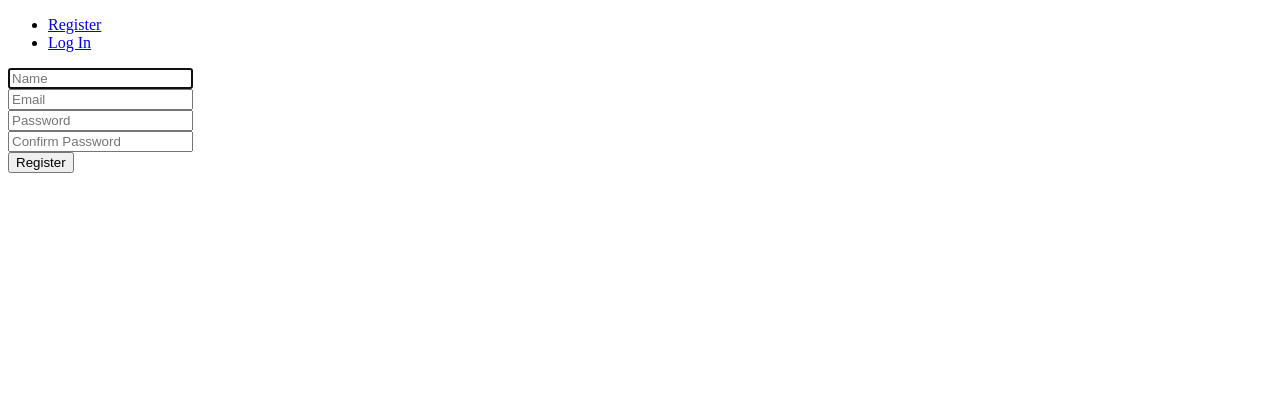
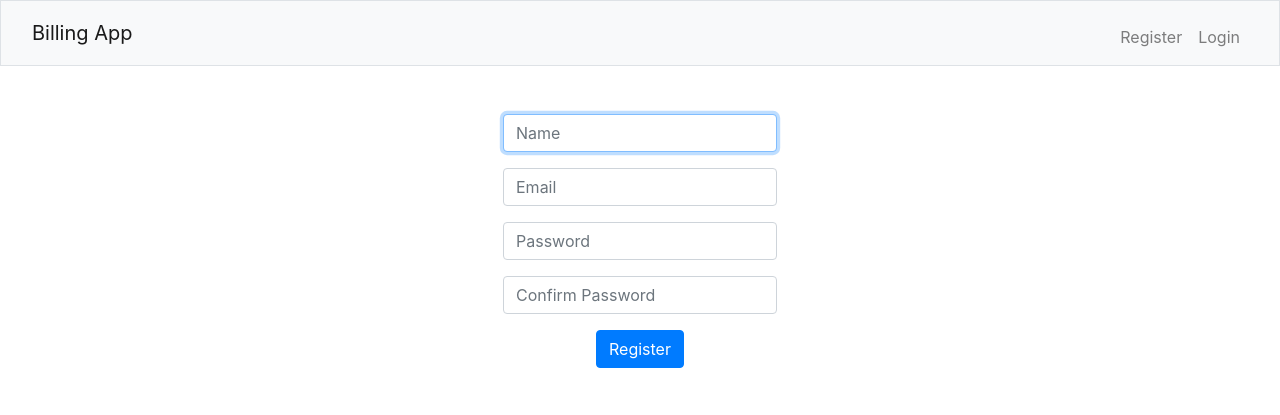
Before and after one commit to laurenlim2112/SMU-Hackathon, a Flask app: page /register in a window 1280 px wide. Shown: the top 415 px of the page. Run offline with Flask 3, Linux system fonts and the light colour scheme.

Commit message:
Bootstrap, dashboard and client adding enabled

```diff
--- a/app.py
+++ b/app.py
@@ -14,7 +14,13 @@ app.secret_key = os.urandom(12)
 @login_required
 def home():
     id = session["user_id"]
-    return render_template("home.html")
+    connection = sqlite3.connect("database.db")
+    connection.row_factory = sqlite3.Row
+    cursor = connection.cursor()
+    user = cursor.execute("SELECT name FROM users WHERE id = ?", [id]).fetchone()
+    name = user["name"]
+    connection.close()
+    return render_template("home.html", name=name)
 
 @app.route("/register", methods=["GET", "POST"])
 def register():
@@ -22,24 +28,27 @@ def register():
         name = request.form.get("name")
         if not name:
             flash("Name cannot be left blank!")
+            return render_template("register.html")
         email = request.form.get("email")
         if not email:
             flash("Email cannot be left blank!")
+            return render_template("register.html")
         connection = sqlite3.connect("database.db")
         cursor = connection.cursor()
-        cursor.execute("CREATE TABLE IF NOT EXISTS users (id INTEGER PRIMARY KEY AUTOINCREMENT NOT NULL, name TEXT NOT NULL, email TEXT NOT NULL, hash BLOB NOT NULL)")
-        existing = cursor.execute("SELECT * FROM users WHERE email = ?", [email])
-        if existing:
+        existing = cursor.execute("SELECT * FROM users WHERE email = ?", [email]).fetchall()
+        if len(existing) > 0:
             flash("Email already in use!")
+            return render_template("register.html")
         password = request.form.get("password")
         confirmation = request.form.get("confirmation")
         if not password or not confirmation:
             flash("Password and confirmation cannot be left blank!")
+            return render_template("register.html")
         if password != confirmation:
             flash("Passwords do not match!")
+            return render_template("register.html")
         hashed_password = generate_password_hash(password)
         cursor.execute("INSERT INTO users (name, email, hash) VALUES(?, ?, ?)", [name, email, hashed_password])
-        # db.execute("CREATE TABLE IF NOT EXISTS ")
         connection.commit()
         connection.close()
         flash("Registration successful!")
@@ -55,15 +64,19 @@ def login():
         password = request.form.get("password")
         if not email:
             flash("Email needed!")
+            return render_template("login.html")
         elif not password:
             flash("No password")
+            return render_template("login.html")
         connection = sqlite3.connect("database.db")
         connection.row_factory = sqlite3.Row
         cursor = connection.cursor()
         result = cursor.execute("SELECT * FROM users WHERE email = ?", [email]).fetchall()
         if len(result) != 1 or not check_password_hash(result[0]["hash"], password):
             flash("Invalid email address and/or password")
+            return render_template("login.html")
         session["user_id"] = result[0]["id"]
+        connection.close()
         flash("Login successful!")
         return redirect("/")
     else:
@@ -74,3 +87,46 @@ def login():
 def logout():
     session.clear()
     return redirect("/")
+
+@app.route("/addclient", methods=["POST"])
+@login_required
+def addclient():
+    name = request.form.get("name")
+    email = request.form.get("email")
+    connection = sqlite3.connect("database.db")
+    connection.row_factory = sqlite3.Row
+    cursor = connection.cursor()
+    result = cursor.execute("SELECT * FROM clients WHERE email = ?", [email]).fetchall()
+    if len(result) > 0:
+        flash("Client already in system!")
+        return redirect("/")
+    cursor.execute("INSERT INTO clients (name, email, status) VALUES(?, ?, ?)", [name, email, 0])
+    user_id = session["user_id"]
+    client_id = cursor.execute("SELECT * FROM clients WHERE email = ?", [email]).fetchone()["id"]
+    cursor.execute("INSERT INTO users_clients (user_id, client_id) VALUES (?, ?)", [user_id, client_id])
+    connection.commit()
+    connection.close()
+    flash("Client added successfully!")
+    return redirect("/")
+
+@app.route("/dashboard", methods=["GET", "POST"])
+@login_required
+def dashboard():
+    user_id = session["user_id"]
+    connection = sqlite3.connect("database.db")
+    connection.row_factory = sqlite3.Row
+    cursor = connection.cursor()
+    user = cursor.execute("SELECT name FROM users WHERE id = ?", [user_id]).fetchone()
+    name = user["name"]
+    clients = []
+    rows = cursor.execute("SELECT * FROM users_clients WHERE user_id = ?", [user_id]).fetchall()
+    for row in rows:
+        client_id = row["client_id"]
+        client_info = cursor.execute("SELECT * FROM clients WHERE id = ?", [client_id]).fetchone()
+        client = {}
+        client["name"] = client_info["name"]
+        client["email"] = client_info["email"]
+        client["status"] = client_info["status"]
+        clients.append(client)
+    connection.close()
+    return render_template("dashboard.html", name=name, clients=clients)
--- a/templates/layout.html
+++ b/templates/layout.html
@@ -3,21 +3,42 @@
 <html lang="en">
     <head>
         <meta charset="utf-8">
-        <meta name="viewport" content="initial-scale=1, width=device-width">
+    <meta name="viewport" content="width=device-width, initial-scale=1, shrink-to-fit=no">
+        <link rel="stylesheet" href="https://cdn.jsdelivr.net/npm/bootstrap@4.1.3/dist/css/bootstrap.min.css" integrity="sha384-MCw98/SFnGE8fJT3GXwEOngsV7Zt27NXFoaoApmYm81iuXoPkFOJwJ8ERdknLPMO" crossorigin="anonymous">
         <title>SMU Hackathon App | {% block title %}{% endblock %}</title>
     </head>
     <body>
-        <div>
-            {% if session["user_id"] %}
-                        <p>{{ session["user_id"] }}</p>
+        <nav class="bg-light border navbar navbar-expand-md navbar-light">
+            <div class="container-fluid">
+                <a class="navbar-brand" href="/">Billing App</a>
+                <button aria-controls="navbar" aria-expanded="false" aria-label="Toggle navigation" class="navbar-toggler" data-bs-target="#navbar" data-bs-toggle="collapse" type="button">
+                    <span class="navbar-toggler-icon"></span>
+                </button>
+                <div class="collapse navbar-collapse" id="navbar">
+                    {% if session["user_id"] %}
+                        <ul class="navbar-nav ml-auto mt-2">
+                            <li class="nav-item"><a class="nav-link" href="#">Welcome, {{ name }}!</a></li>
+                            <li class="nav-item"><a class="nav-link" href="/logout">Logout</a></li>
+                        </ul>
                     {% else %}
-                        <ul class="navbar-nav ms-auto mt-2">
+                        <ul class="navbar-nav ml-auto mt-2">
                             <li class="nav-item"><a class="nav-link" href="/register">Register</a></li>
-                            <li class="nav-item"><a class="nav-link" href="/login">Log In</a></li>
+                            <li class="nav-item"><a class="nav-link" href="/login">Login</a></li>
                         </ul>
                     {% endif %}
-        </div>
-        <main>
+                </div>
+            </div>
+        </nav>
+
+        {% if get_flashed_messages() %}
+            <header>
+                <div class="alert alert-primary mb-0 text-center" role="alert">
+                    {{ get_flashed_messages() | join(" ") }}
+                </div>
+            </header>
+        {% endif %}
+
+        <main class="container-fluid py-5 text-center">
             {% block main %}{% endblock %}
         </main>
     </body>
--- a/templates/register.html
+++ b/templates/register.html
@@ -6,18 +6,18 @@
 
 {% block main %}
     <form action="/register" method="post">
-        <div>
-            <input autocomplete="off" autofocus id="name" name="name" placeholder="Name" type="text">
+        <div class="mb-3">
+            <input autocomplete="off" autofocus class="form-control mx-auto w-auto" id="name" name="name" placeholder="Name" type="text">
         </div>
-        <div>
-            <input autocomplete="off" id="email" name="email" placeholder="Email" type="text">
+        <div class="mb-3">
+            <input autocomplete="off" class="form-control mx-auto w-auto" id="email" name="email" placeholder="Email" type="text">
         </div>
-        <div>
-            <input id="password" name="password" placeholder="Password" type="password">
+        <div class="mb-3">
+            <input class="form-control mx-auto w-auto" id="password" name="password" placeholder="Password" type="password">
         </div>
-        <div>
-            <input id="password" name="confirmation" placeholder="Confirm Password" type="password">
+        <div class="mb-3">
+            <input class="form-control mx-auto w-auto" id="password" name="confirmation" placeholder="Confirm Password" type="password">
         </div>
-        <button type="submit">Register</button>
+        <button class="btn btn-primary" type="submit">Register</button>
     </form>
 {% endblock %}
```
Also changed, not shown: templates/dashboard.html (added, +11 -0 lines), templates/home.html (+14 -4 lines), templates/login.html (+5 -5 lines), database.db.
